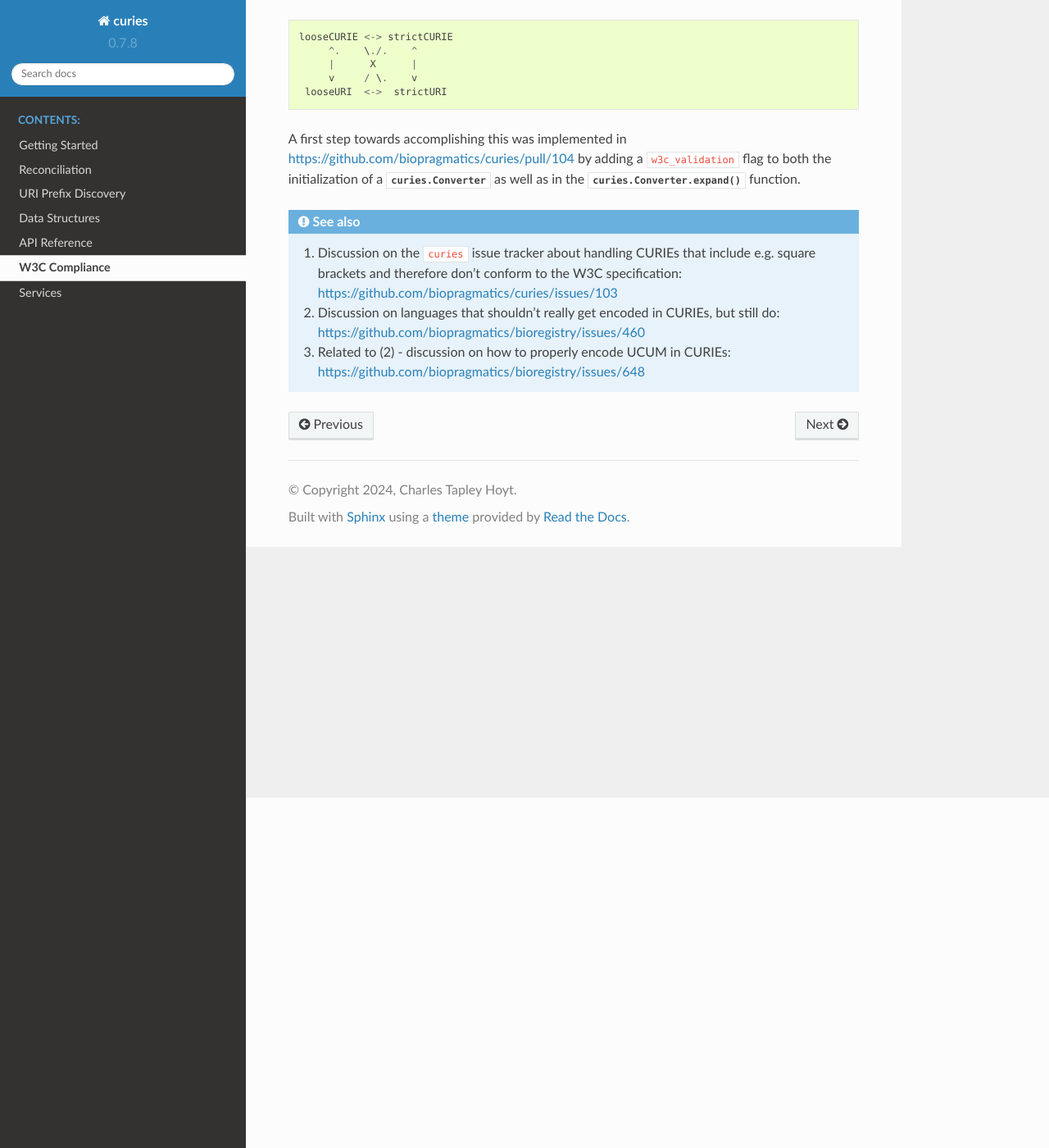
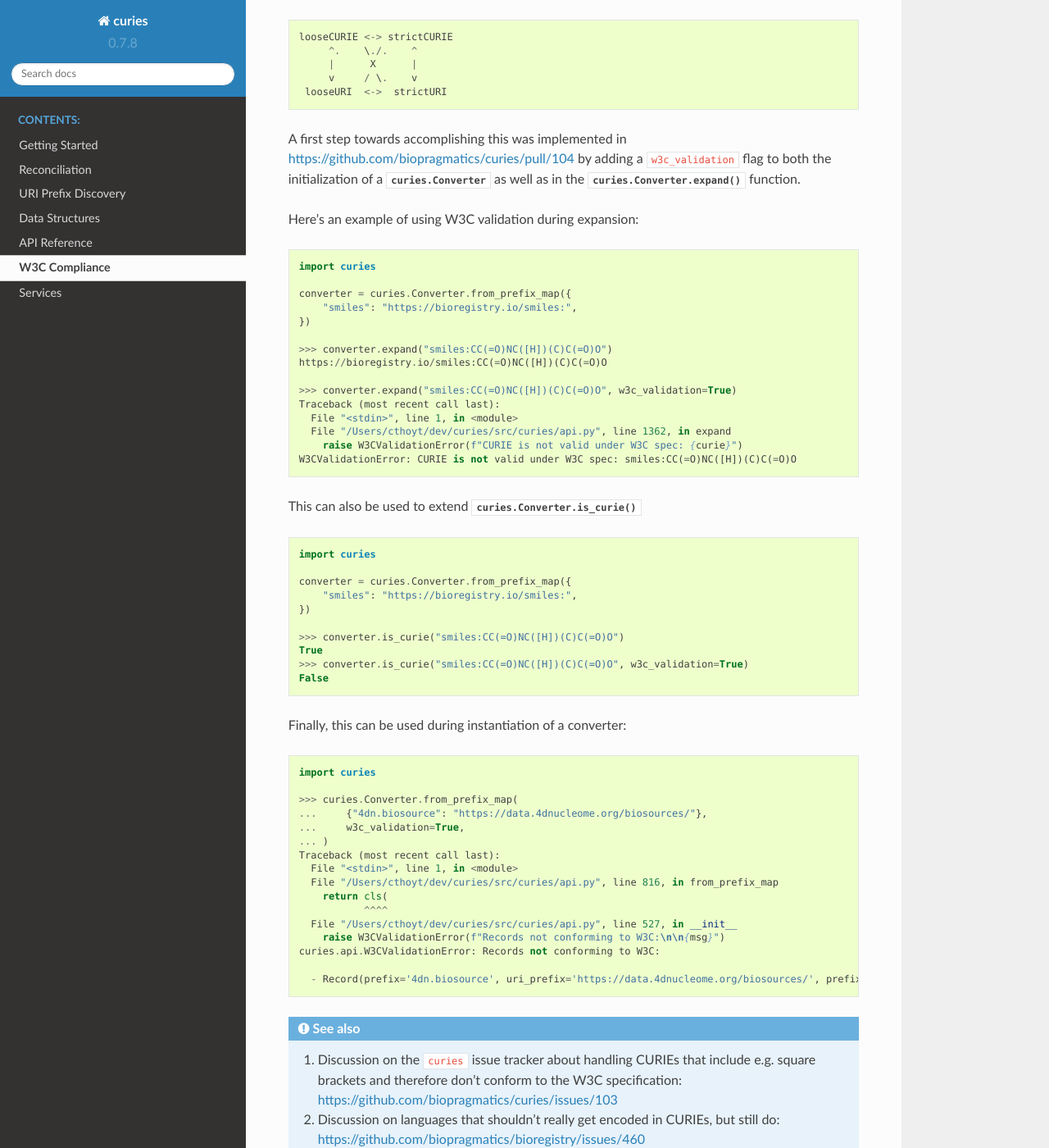
Before and after one commit to biopragmatics/curies, a Sphinx documentation site: the page built from docs/source/w3c.rst, in a window 1280 px wide and 1400 px high, scrolled down 427 px. Shown: the whole window at 82% size. Built offline with Sphinx 7.4.7 and the Read the Docs theme 2.0.0, drawn with Linux system fonts in a browser that asks for light colours.

Commit message:
Add specific code examples

```diff
--- a/docs/source/w3c.rst
+++ b/docs/source/w3c.rst
@@ -29,6 +29,63 @@ A first step towards accomplishing this was implemented in https://github.com/bi
 by adding a ``w3c_validation`` flag to both the initialization of a :mod:`curies.Converter` as well as in the
 :meth:`curies.Converter.expand` function.
 
+Here's an example of using W3C validation during expansion:
+
+.. code-block::
+
+    import curies
+
+    converter = curies.Converter.from_prefix_map({
+        "smiles": "https://bioregistry.io/smiles:",
+    })
+
+    >>> converter.expand("smiles:CC(=O)NC([H])(C)C(=O)O")
+    https://bioregistry.io/smiles:CC(=O)NC([H])(C)C(=O)O
+
+    >>> converter.expand("smiles:CC(=O)NC([H])(C)C(=O)O", w3c_validation=True)
+    Traceback (most recent call last):
+      File "<stdin>", line 1, in <module>
+      File "/Users/cthoyt/dev/curies/src/curies/api.py", line 1362, in expand
+        raise W3CValidationError(f"CURIE is not valid under W3C spec: {curie}")
+    W3CValidationError: CURIE is not valid under W3C spec: smiles:CC(=O)NC([H])(C)C(=O)O
+
+This can also be used to extend :meth:`curies.Converter.is_curie`
+
+.. code-block::
+
+    import curies
+
+    converter = curies.Converter.from_prefix_map({
+        "smiles": "https://bioregistry.io/smiles:",
+    })
+
+    >>> converter.is_curie("smiles:CC(=O)NC([H])(C)C(=O)O")
+    True
+    >>> converter.is_curie("smiles:CC(=O)NC([H])(C)C(=O)O", w3c_validation=True)
+    False
+
+Finally, this can be used during instantiation of a converter:
+
+.. code-block::
+
+    import curies
+
+    >>> curies.Converter.from_prefix_map(
+    ...     {"4dn.biosource": "https://data.4dnucleome.org/biosources/"},
+    ...     w3c_validation=True,
+    ... )
+    Traceback (most recent call last):
+      File "<stdin>", line 1, in <module>
+      File "/Users/cthoyt/dev/curies/src/curies/api.py", line 816, in from_prefix_map
+        return cls(
+               ^^^^
+      File "/Users/cthoyt/dev/curies/src/curies/api.py", line 527, in __init__
+        raise W3CValidationError(f"Records not conforming to W3C:\n\n{msg}")
+    curies.api.W3CValidationError: Records not conforming to W3C:
+
+      - Record(prefix='4dn.biosource', uri_prefix='https://data.4dnucleome.org/biosources/', prefix_synonyms=[], uri_prefix_synonyms=[], pattern=None)
+
+
 .. seealso::
 
     1. Discussion on the ``curies`` issue tracker about handling CURIEs that include e.g. square brackets
```
Also changed, not shown: 1 other file.
